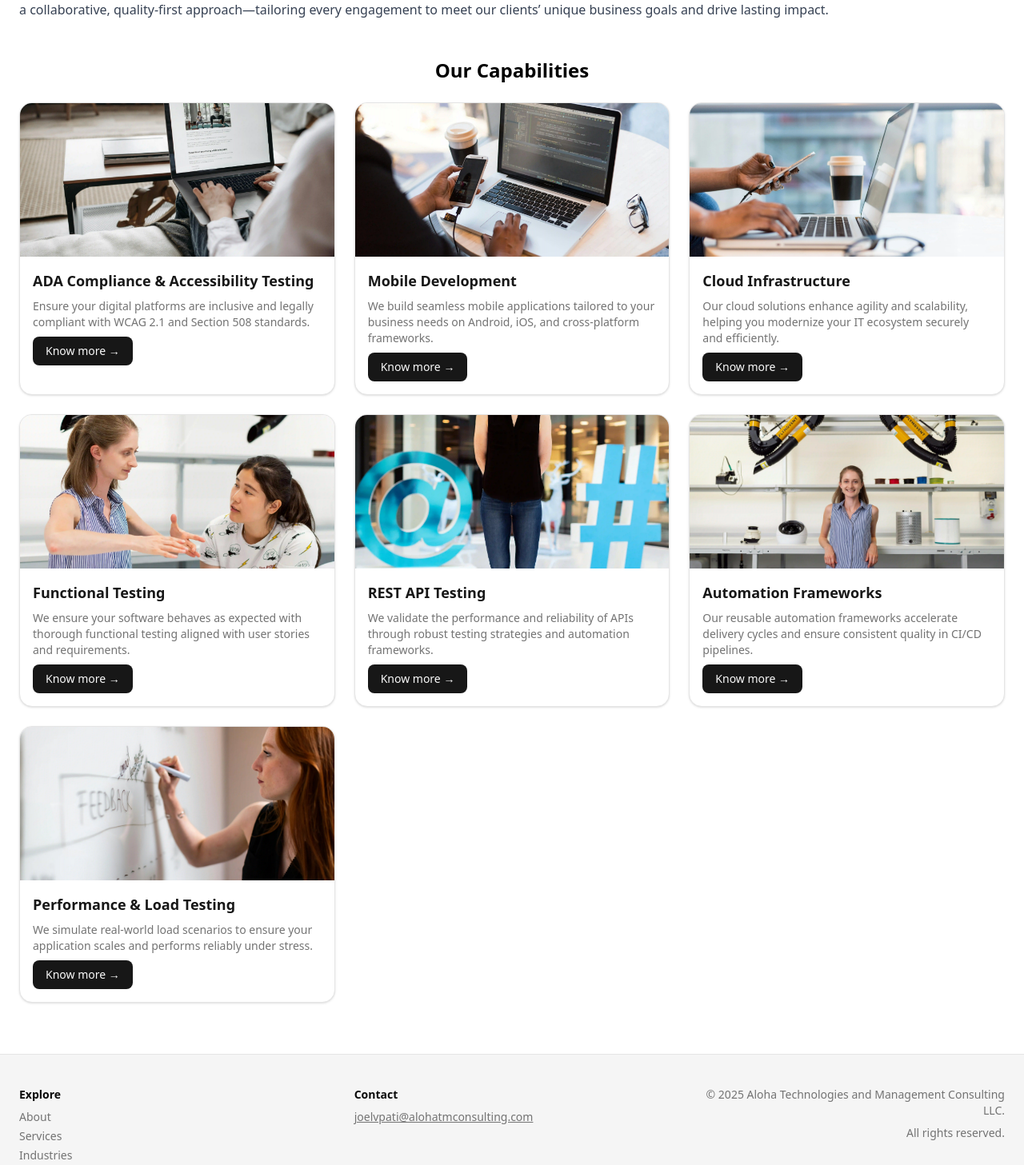
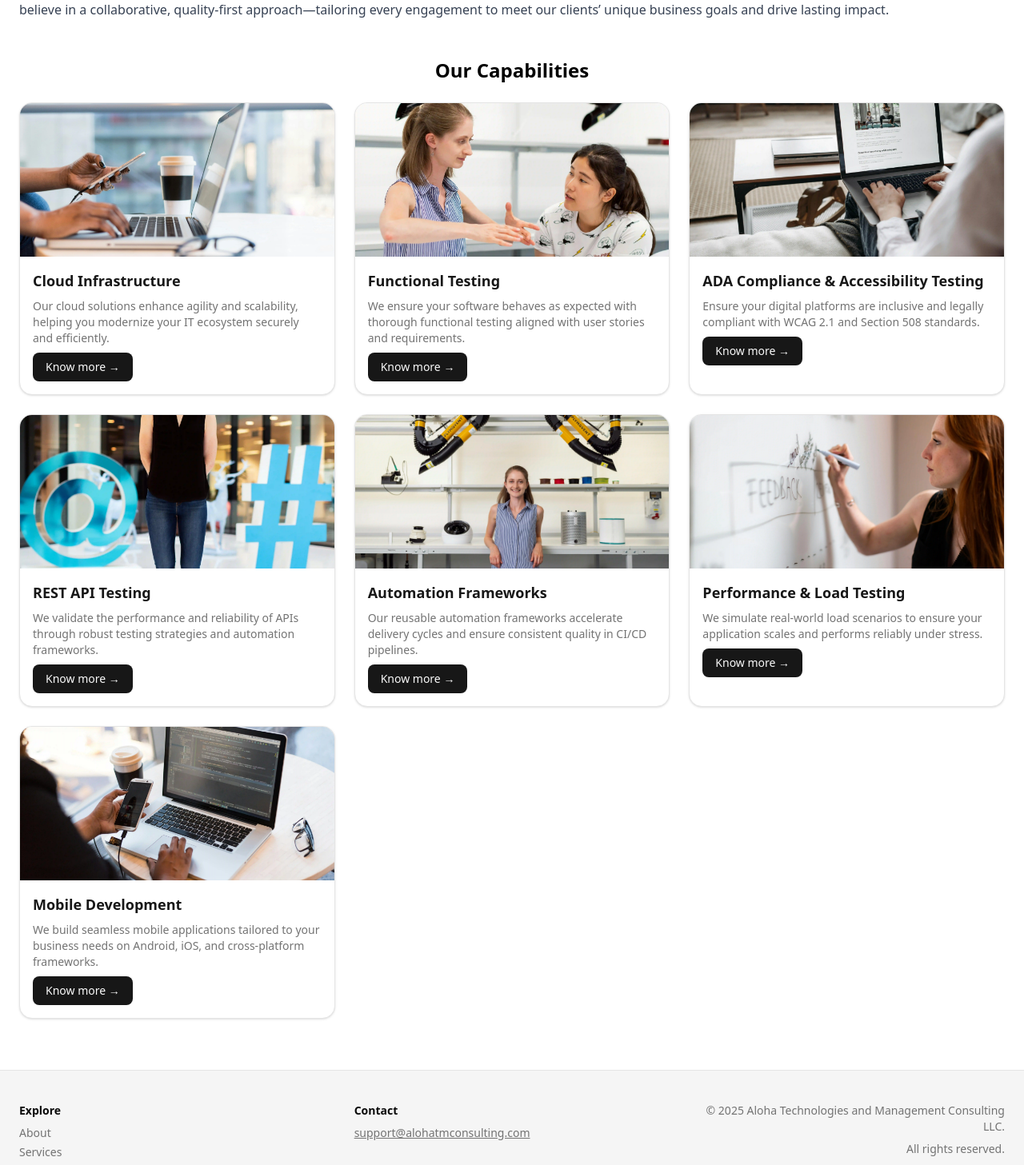
Before and after one commit to UttejK/AlohaTMC, a React (Vite) app: page /about in a window 1280 px wide. Shown: the part 884-2341 px from the top of the page at 80% size. Built offline with nearby package versions, Linux system fonts and the light colour scheme.

Commit message:
reordered the capabilities

```diff
--- a/src/assets/data.json
+++ b/src/assets/data.json
@@ -158,53 +158,6 @@
   ],
   "capabilities": [
     {
-      "title": "ADA Compliance & Accessibility Testing",
-      "slug": "accessibility-testing",
-      "description": "Ensure your digital platforms are inclusive and legally compliant with WCAG 2.1 and Section 508 standards.",
-      "detailed_description": "At Aloha Technologies and Management Consulting LLC, we are committed to building inclusive digital experiences. Our ADA compliance and accessibility testing services ensure that state applications and websites are accessible to users of all abilities. We conduct thorough evaluations using both automated and manual tools to identify and eliminate accessibility barriers, helping organizations meet compliance and enhance usability.",
-      "highlights": [
-        "Keyboard navigation and screen reader compatibility",
-        "Color contrast and text readability",
-        "Alt text validation and semantic HTML structure",
-        "Form labels, error messages, and focus indicators",
-        "Mobile accessibility and responsive layout testing"
-      ],
-      "technologies": [
-        "Axe",
-        "WAVE",
-        "NVDA",
-        "VoiceOver",
-        "Lighthouse",
-        "Manual Auditing"
-      ],
-      "case_study": {
-        "title": "Accessibility Audit for State Services Portal",
-        "summary": "Performed a full accessibility evaluation of a public services website, ensuring WCAG 2.1 AA compliance and significantly improving screen reader navigation and keyboard usability."
-      },
-      "cta_label": "Make Your Platform Inclusive",
-      "link": "/capabilities/accessibility-testing",
-      "image": "/compressed/pexels-pavel-danilyuk-7055876.webp"
-    },
-    {
-      "title": "Mobile Development",
-      "slug": "mobile-development",
-      "description": "We build seamless mobile applications tailored to your business needs on Android, iOS, and cross-platform frameworks.",
-      "detailed_description": "Our mobile development services enable organizations to connect with customers and employees through high-performance mobile applications. We design, develop, and deploy scalable and secure apps with responsive UX and native-like performance.",
-      "highlights": [
-        "Native and cross-platform development (iOS, Android, Flutter)",
-        "User-centric UI/UX design",
-        "App store deployment and support"
-      ],
-      "technologies": ["React Native", "Flutter", "Swift & Kotlin", "Firebase"],
-      "case_study": {
-        "title": "Cross-Platform Field Service App",
-        "summary": "Delivered a Flutter-based mobile app for a utilities company, improving field service reporting speed by 70%."
-      },
-      "cta_label": "Build Your Mobile App with Us",
-      "link": "/capabilities/mobile-development",
-      "image": "/compressed/pexels-photo-1181244.webp"
-    },
-    {
       "title": "Cloud Infrastructure",
       "slug": "cloud-infrastructure",
       "description": "Our cloud solutions enhance agility and scalability, helping you modernize your IT ecosystem securely and efficiently.",
@@ -241,6 +194,34 @@
       "cta_label": "Ensure Your App Works Flawlessly",
       "link": "/capabilities/functional-testing",
       "image": "/compressed/pexels-photo-3861973.webp"
+    },
+    {
+      "title": "ADA Compliance & Accessibility Testing",
+      "slug": "accessibility-testing",
+      "description": "Ensure your digital platforms are inclusive and legally compliant with WCAG 2.1 and Section 508 standards.",
+      "detailed_description": "At Aloha Technologies and Management Consulting LLC, we are committed to building inclusive digital experiences. Our ADA compliance and accessibility testing services ensure that state applications and websites are accessible to users of all abilities. We conduct thorough evaluations using both automated and manual tools to identify and eliminate accessibility barriers, helping organizations meet compliance and enhance usability.",
+      "highlights": [
+        "Keyboard navigation and screen reader compatibility",
+        "Color contrast and text readability",
+        "Alt text validation and semantic HTML structure",
+        "Form labels, error messages, and focus indicators",
+        "Mobile accessibility and responsive layout testing"
+      ],
+      "technologies": [
+        "Axe",
+        "WAVE",
+        "NVDA",
+        "VoiceOver",
+        "Lighthouse",
+        "Manual Auditing"
+      ],
+      "case_study": {
+        "title": "Accessibility Audit for State Services Portal",
+        "summary": "Performed a full accessibility evaluation of a public services website, ensuring WCAG 2.1 AA compliance and significantly improving screen reader navigation and keyboard usability."
+      },
+      "cta_label": "Make Your Platform Inclusive",
+      "link": "/capabilities/accessibility-testing",
+      "image": "/compressed/pexels-pavel-danilyuk-7055876.webp"
     },
     {
       "title": "REST API Testing",
@@ -298,6 +279,25 @@
       "cta_label": "Boost Your App's Performance",
       "link": "/capabilities/performance-testing",
       "image": "/compressed/pexels-photo-3861970.webp"
+    },
+    {
+      "title": "Mobile Development",
+      "slug": "mobile-development",
+      "description": "We build seamless mobile applications tailored to your business needs on Android, iOS, and cross-platform frameworks.",
+      "detailed_description": "Our mobile development services enable organizations to connect with customers and employees through high-performance mobile applications. We design, develop, and deploy scalable and secure apps with responsive UX and native-like performance.",
+      "highlights": [
+        "Native and cross-platform development (iOS, Android, Flutter)",
+        "User-centric UI/UX design",
+        "App store deployment and support"
+      ],
+      "technologies": ["React Native", "Flutter", "Swift & Kotlin", "Firebase"],
+      "case_study": {
+        "title": "Cross-Platform Field Service App",
+        "summary": "Delivered a Flutter-based mobile app for a utilities company, improving field service reporting speed by 70%."
+      },
+      "cta_label": "Build Your Mobile App with Us",
+      "link": "/capabilities/mobile-development",
+      "image": "/compressed/pexels-photo-1181244.webp"
     }
   ],
   "industries": [
--- a/src/components/Footer.tsx
+++ b/src/components/Footer.tsx
@@ -36,10 +36,10 @@ export default function Footer() {
           <h3 className="font-semibold text-foreground">Contact</h3>
           <p>
             <a
-              href="mailto:joelvpati@alohatmconsulting.com"
+              href="mailto:support@alohatmconsulting.com"
               className="underline hover:text-foreground"
             >
-              joelvpati@alohatmconsulting.com
+              support@alohatmconsulting.com
             </a>
           </p>
         </address>
--- a/src/pages/About.tsx
+++ b/src/pages/About.tsx
@@ -62,7 +62,7 @@ export default function About() {
           centers in the USA and India, our seasoned professionals have
           delivered innovative solutions, including testing services for KOLEA
           MES M&O, BENEFIT, EMPLOYMENT AND SUPPORT SERVICES DIVISION (BESSD) in
-          Hawaii, and AEM implementation for KOLEA with partners like Speridian,
+          Hawai'i, and AEM implementation for KOLEA with partners like Speridian,
           eWorld ES, and Hoike Networks, Inc. dba Pacxa. Our collaborative
           approach and commitment to quality ensure we deliver transformative
           solutions that meet unique business needs.
@@ -73,11 +73,11 @@ export default function About() {
           banner—Aloha Technologies and Management Consulting LLC (ATMC) has
           earned a reputation as a reliable and results-driven partner for
           organizations around the globe. Our teams operate from advanced
-          development centers in both Hawaii and India, delivering innovative,
-          high-impact solutions across public and private sectors. At ATMC, we
-          believe in a collaborative, quality-first approach—tailoring every
-          engagement to meet our clients’ unique business goals and drive
-          lasting impact.
+          development centers in both Hawai'i, USA and India, delivering
+          innovative, high-impact solutions across public and private sectors.
+          At ATMC, we believe in a collaborative, quality-first
+          approach—tailoring every engagement to meet our clients’ unique
+          business goals and drive lasting impact.
         </p>
       </section>
       <section>
--- a/src/pages/Home.tsx
+++ b/src/pages/Home.tsx
@@ -27,7 +27,7 @@ export default function Home() {
             </h1>
             <p className="mb-6">
               Delivering IT excellence with global development centers in
-              Hawaii, USA and India.
+              Hawai'i, USA and India.
             </p>
             <Link to="/about">
               <Button className="bg-white text-black font-bold">
```
